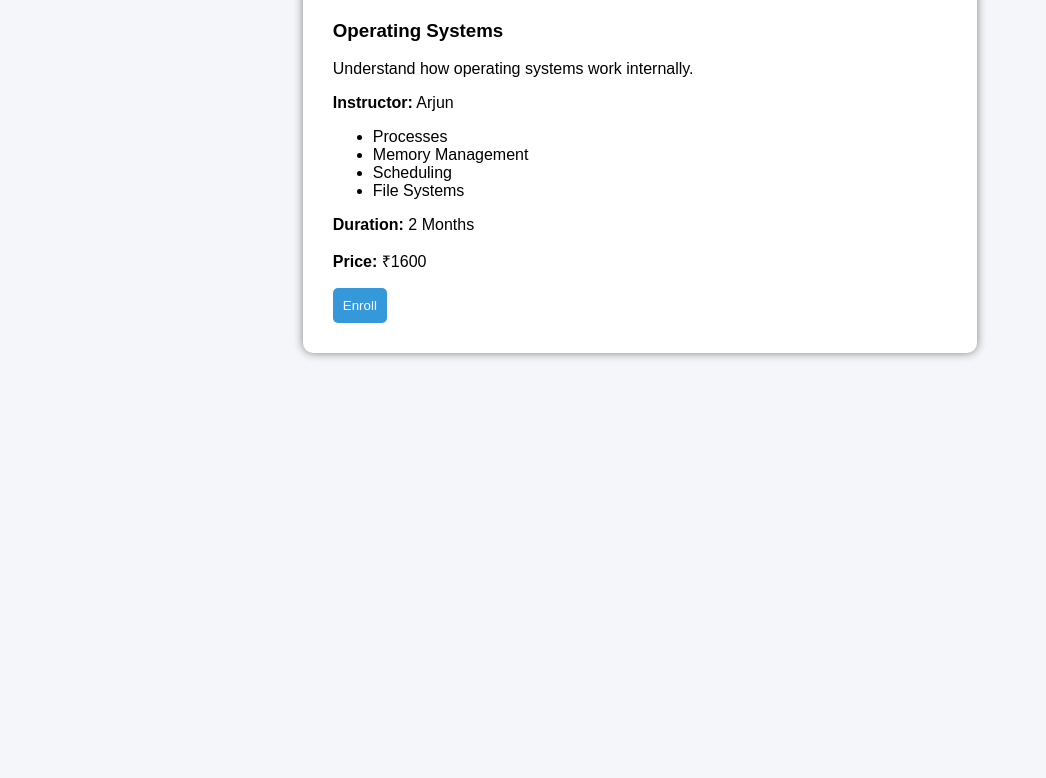
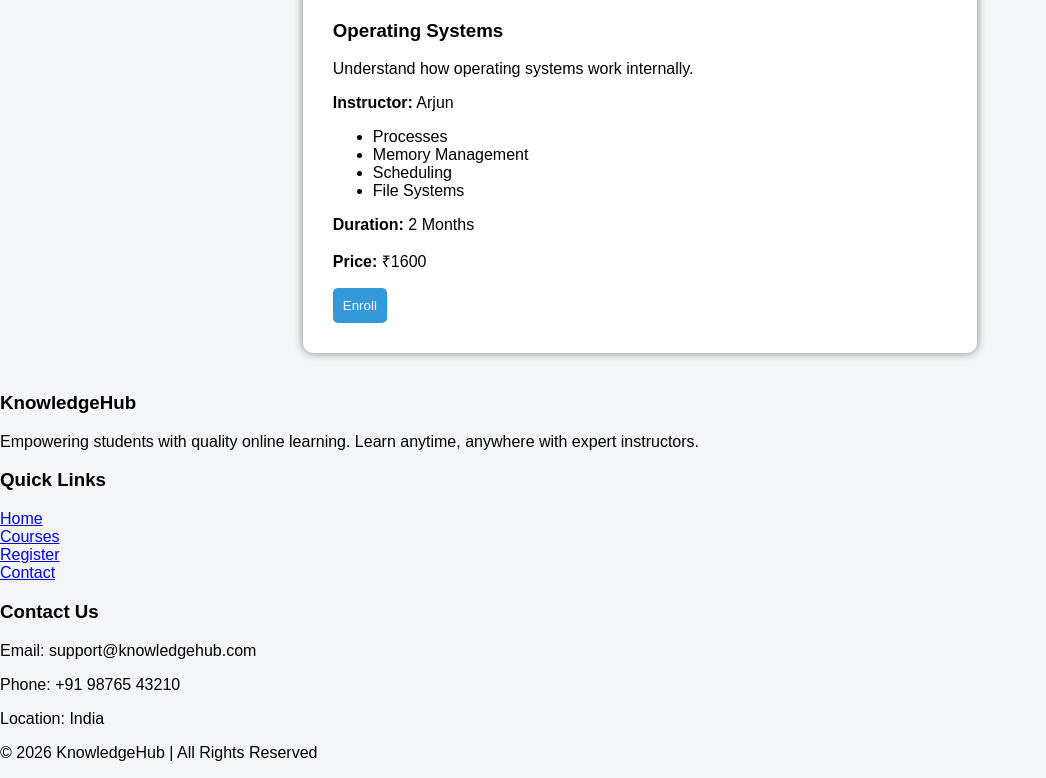
Before and after one commit to vaishalib7/KnowledgeHub, a plain HTML site: page details.html in a window 1280 px wide. Shown: the part 7731-8509 px from the top of the page, without its empty margins (0-1046 px from the left). Before the commit the page ends 8104 px from the top, so only its background shows below. Drawn offline with Linux system fonts and the light colour scheme.

```diff
--- a/details.html
+++ b/details.html
@@ -151,9 +151,34 @@
 <p><b>Price:</b> ₹1600</p>
 <button onclick="location.href='register.html'">Enroll</button>
 </div>
+</div>
+<footer class="footer">
 
+<div class="footer-container">
 
+<div class="footer-section">
+<h3>KnowledgeHub</h3>
+<p>Empowering students with quality online learning. Learn anytime, anywhere with expert instructors.</p>
 </div>
 
+<div class="footer-section">
+<h3>Quick Links</h3>
+<a href="index.html">Home</a><br>
+<a href="courses.html">Courses</a><br>
+<a href="register.html">Register</a><br>
+<a href="contact.html">Contact</a>
+</div>
+
+<div class="footer-section">
+<h3>Contact Us</h3>
+<p>Email: support@knowledgehub.com</p>
+<p>Phone: +91 98765 43210</p>
+<p>Location: India</p>
+</div>
+</div>
+<div class="footer-bottom">
+<p>© 2026 KnowledgeHub | All Rights Reserved</p>
+</div>
+</footer>
 </body>
 </html>
```
